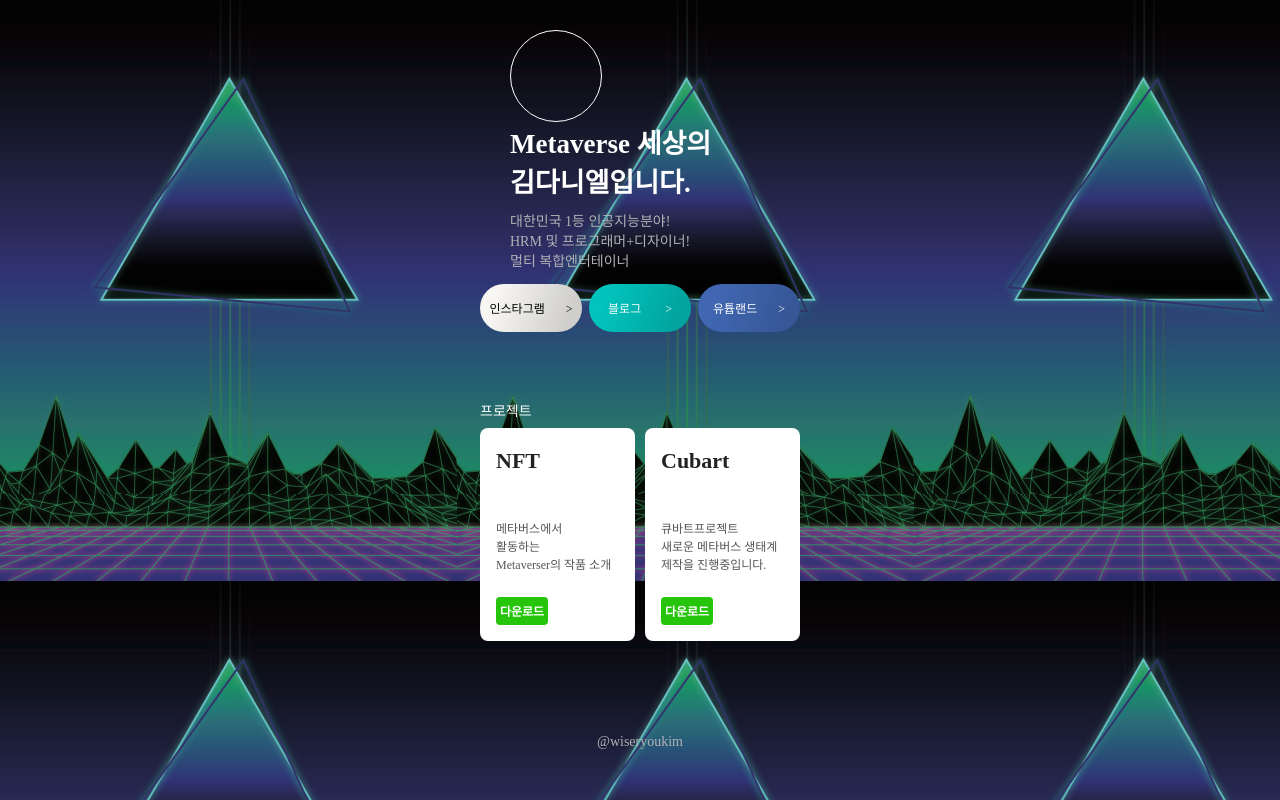
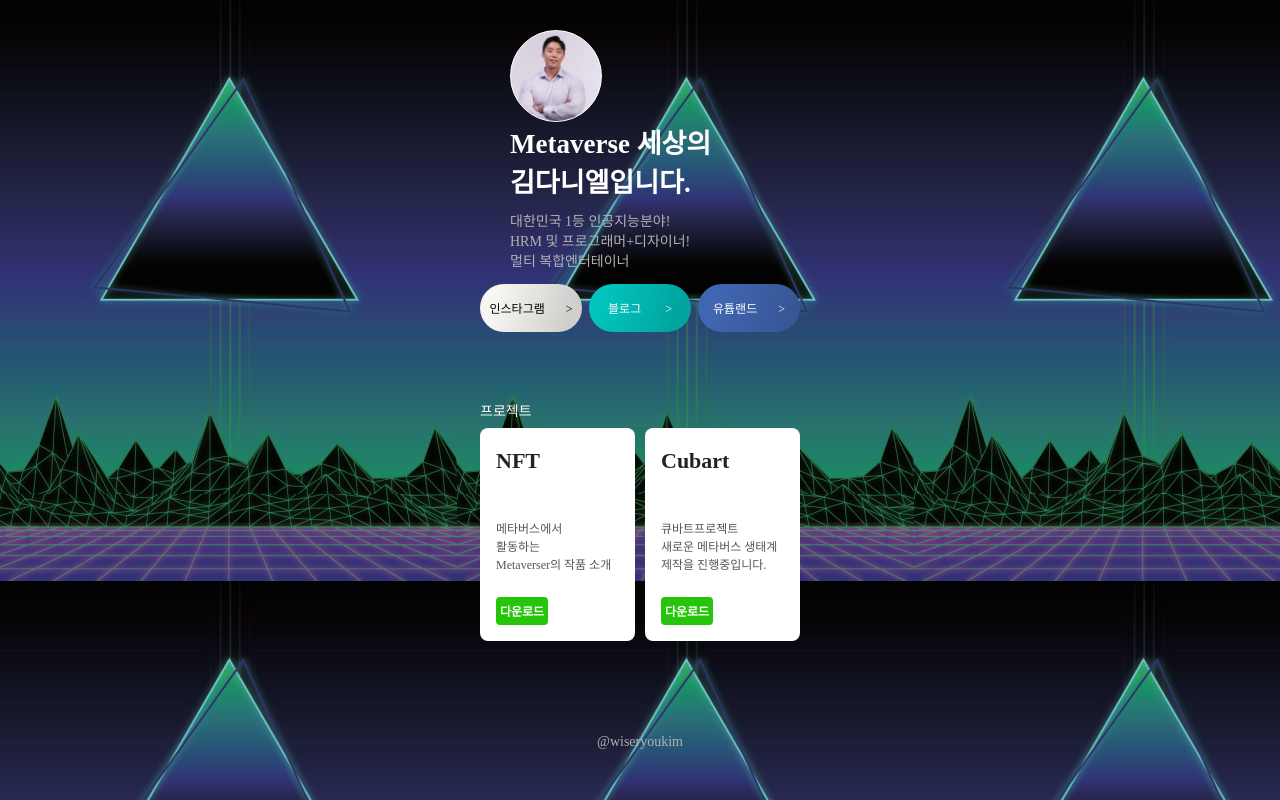
Before and after one commit to kimdanial/mypage, a plain HTML site: page index.html in a window 1280 px wide. Drawn offline with Linux system fonts and the light colour scheme; a web font is replaced by a local one.

Commit message:
Update index.html

```diff
--- a/index.html
+++ b/index.html
@@ -28,7 +28,7 @@
             height: 90px;
             border-radius: 100%;
             border: 1px solid white;
-            background-image: url('로고.png');
+            background-image: url('로고.jpg');
             background-position: center;
             background-size: cover;
         }
```
